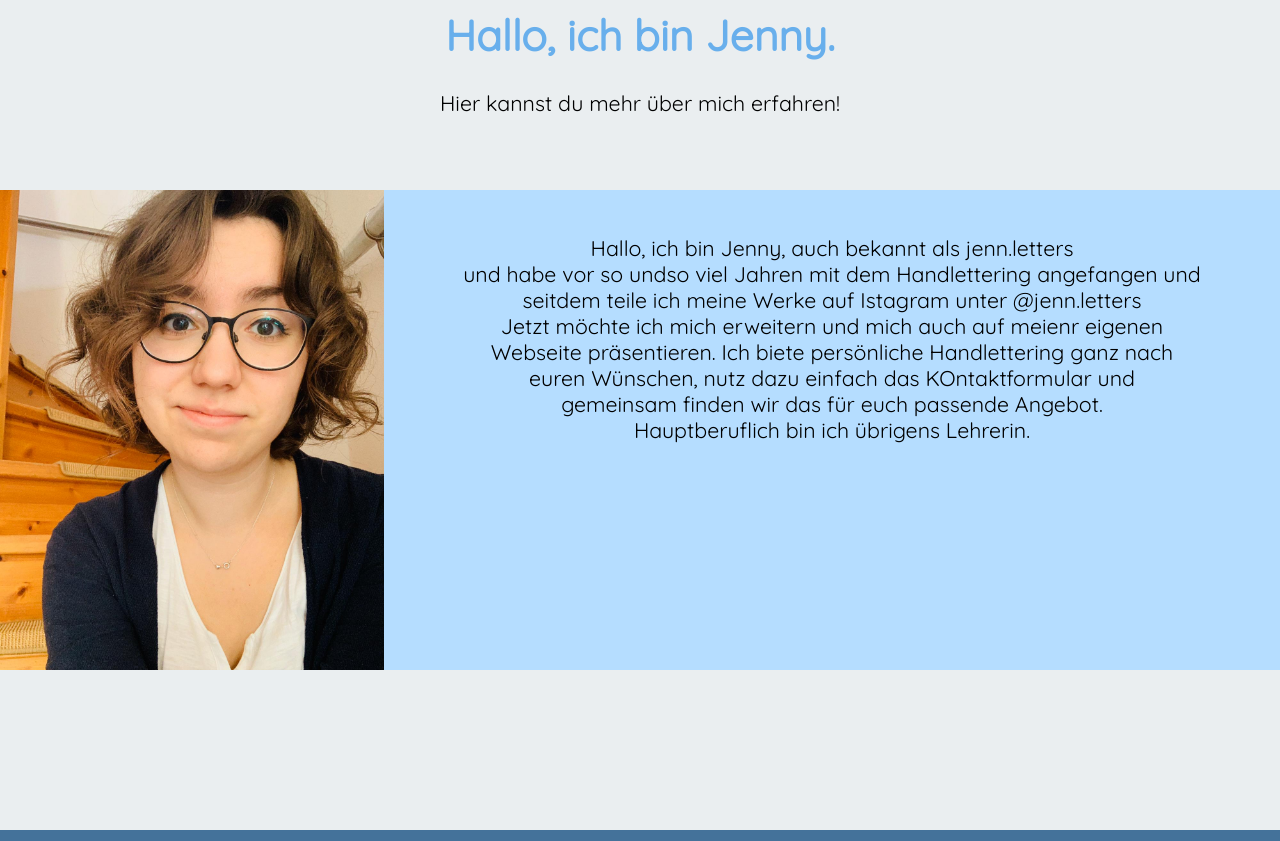
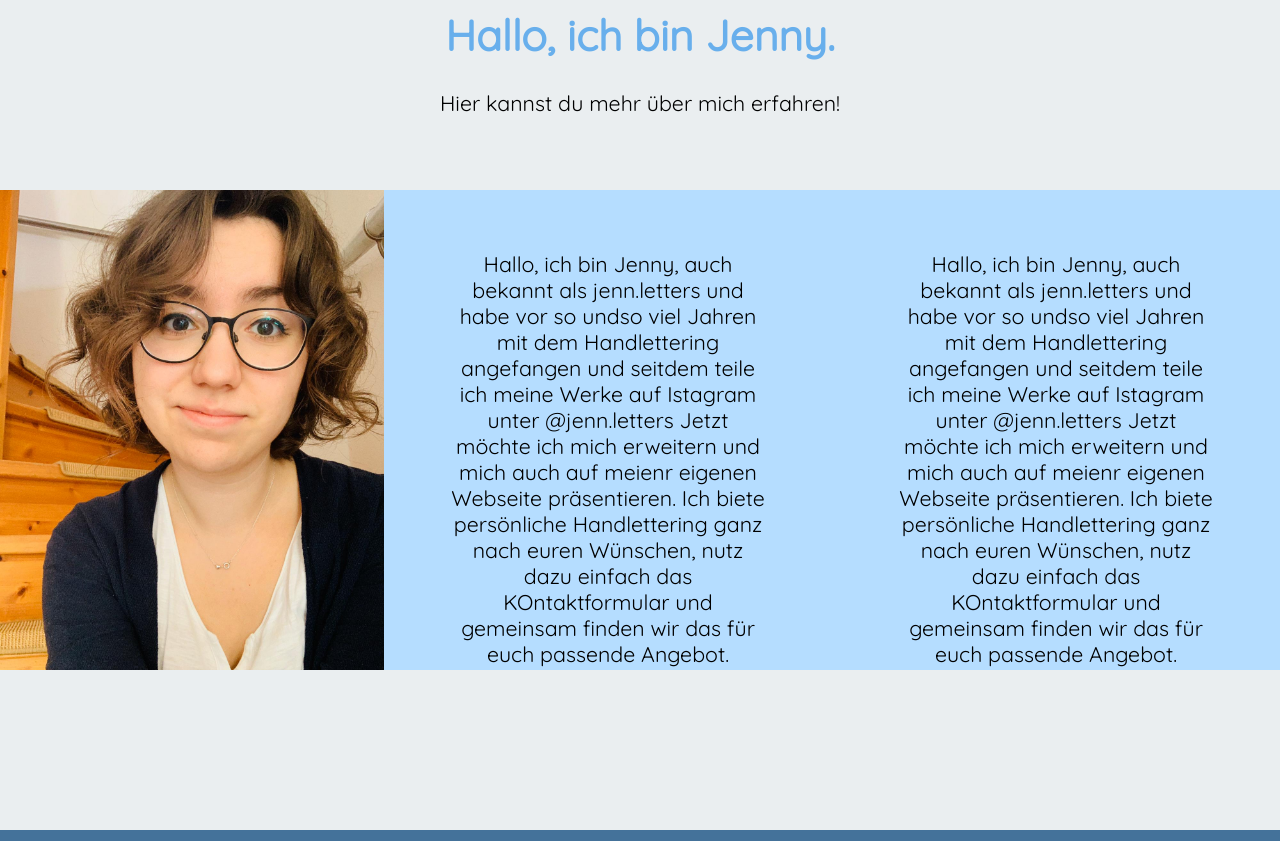
Before and after one commit to thedoctorspluson/jenn.letters, a PHP site: page /uebermich.html in a window 1280 px wide. Shown: the part 493-1334 px from the top of the page. Run offline with PHP 8.4, Linux system fonts and the light colour scheme; some libraries are stand-ins or nearby versions.

Commit message:
fixesvorstellung

```diff
--- a/css/style.css
+++ b/css/style.css
@@ -246,12 +246,12 @@ h5{
     flex: 0 1 auto;
     margin: 0;
     background-color: rgb(181, 221, 255);
-    height:54vh;
-    width:64vw;
-    padding-left: 3vw;
-    padding-right: 3vw;
-    padding-top: 3vh;
-    padding-bottom: 3vh;
+    height:50vh;
+    width:25vw;
+    padding-left: 5vw;
+    padding-right: 5vw;
+    padding-top: 5vh;
+    padding-bottom: 5vh;
 }
 .box{
 
--- a/uebermich.html
+++ b/uebermich.html
@@ -68,15 +68,24 @@
       </p><br><br>
     <div class="inhaltboxen4">
     <div class="box4bild3"></div>
-        <div class="box2"><p>Hallo, ich bin Jenny, auch bekannt als jenn.letters <br>
-        und habe vor so undso viel Jahren mit dem Handlettering angefangen und <br>
-        seitdem teile ich meine Werke auf Istagram unter @jenn.letters <br>
-            Jetzt möchte ich mich erweitern und mich auch auf meienr eigenen <br>
-            Webseite präsentieren. Ich biete persönliche Handlettering ganz nach <br>
-            euren Wünschen, nutz dazu einfach das KOntaktformular und <br>
-            gemeinsam finden wir das für euch passende Angebot. <br>
+        <div class="box2"><p>Hallo, ich bin Jenny, auch bekannt als jenn.letters
+        und habe vor so undso viel Jahren mit dem Handlettering angefangen und
+        seitdem teile ich meine Werke auf Istagram unter @jenn.letters
+            Jetzt möchte ich mich erweitern und mich auch auf meienr eigenen
+            Webseite präsentieren. Ich biete persönliche Handlettering ganz nach
+            euren Wünschen, nutz dazu einfach das KOntaktformular und
+            gemeinsam finden wir das für euch passende Angebot.
              Hauptberuflich bin ich übrigens Lehrerin.
         </p></div>
+        <div class="box2"><p>Hallo, ich bin Jenny, auch bekannt als jenn.letters
+          und habe vor so undso viel Jahren mit dem Handlettering angefangen und
+          seitdem teile ich meine Werke auf Istagram unter @jenn.letters
+              Jetzt möchte ich mich erweitern und mich auch auf meienr eigenen
+              Webseite präsentieren. Ich biete persönliche Handlettering ganz nach
+              euren Wünschen, nutz dazu einfach das KOntaktformular und
+              gemeinsam finden wir das für euch passende Angebot.
+               Hauptberuflich bin ich übrigens Lehrerin.
+          </p></div>
 
     </div>
 
```
